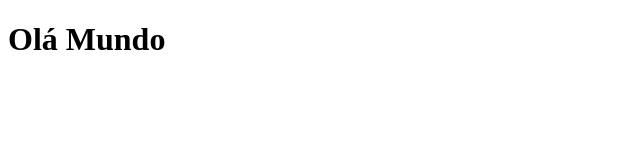
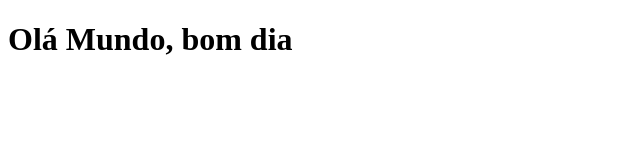
Before and after one commit to NUNOminao/PoolCristal, a website: page index.html in a window 1280 px wide. Shown: the whole page, without its empty margins (0-640 px from the left). Drawn offline with Linux system fonts and the light colour scheme.

Commit message:
modificado o Index

```diff
--- a/index.html
+++ b/index.html
@@ -5,6 +5,6 @@
 	<title>PoolCristal</title>
 </head>
 <body>
-	<h1>Olá Mundo</h1>
+	<h1>Olá Mundo, bom dia</h1>
 </body>
 </html>
```
